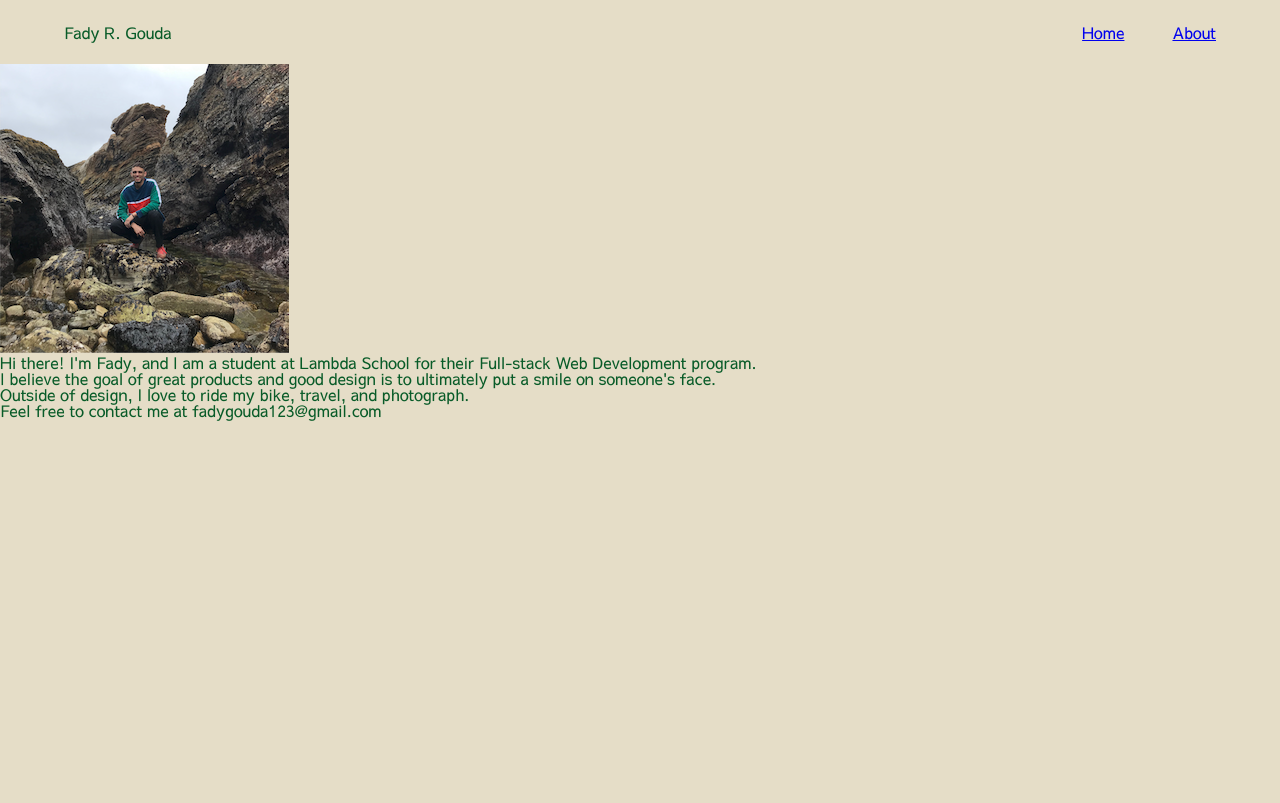
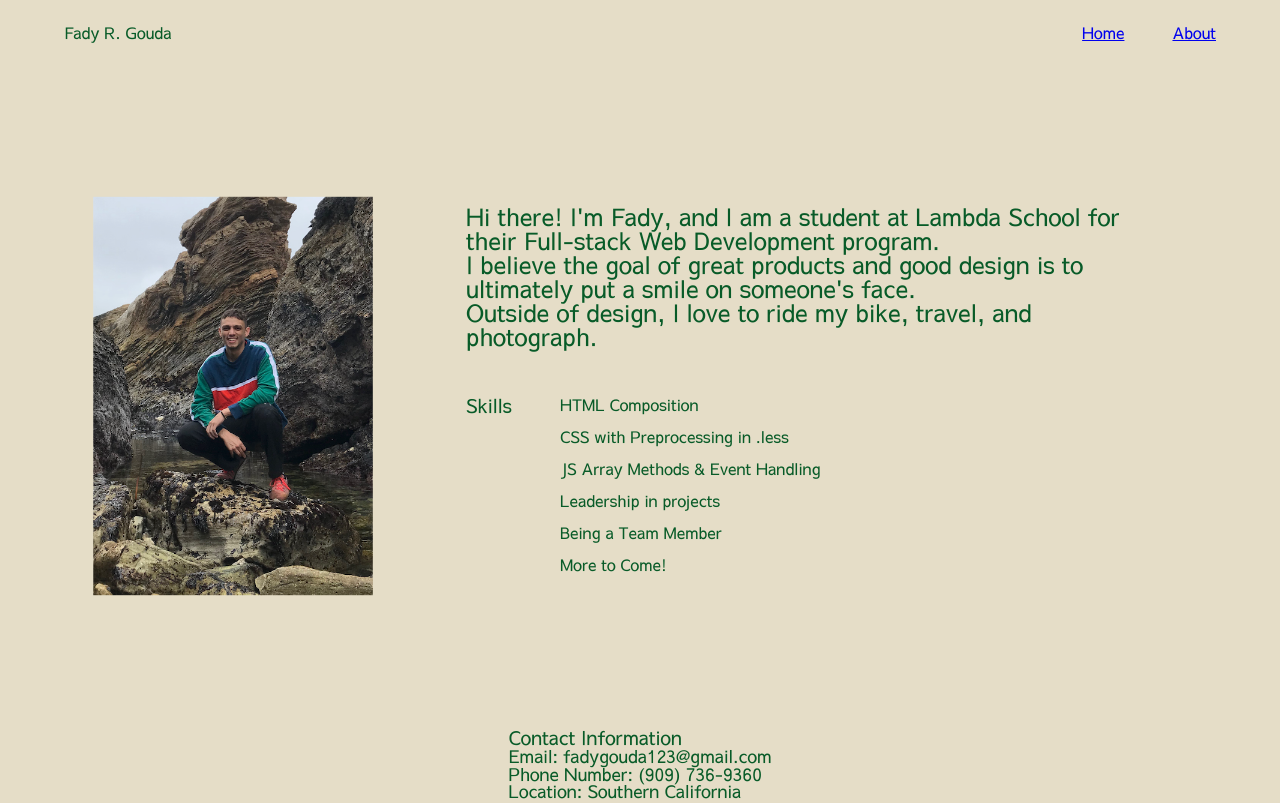
Before and after one commit to fadygouda/Portfolio, a plain HTML site: page about.html in a window 1280 px wide. Drawn offline with Linux system fonts and the light colour scheme.

Commit message:
final rough draft

```diff
--- a/about.html
+++ b/about.html
@@ -6,7 +6,7 @@
 
   <title>About Me</title>
 
-  <link href="css/index.css" rel="stylesheet">
+  <link href="css/aboutme.css" rel="stylesheet">
   <link href="https://fonts.googleapis.com/css?family=Sawarabi+Gothic&display=swap" rel="stylesheet">
 
   <!--[if lt IE 9]>
@@ -25,12 +25,37 @@
         </div>
     </section>
     <section class = 'content'>
-        <div class = 'img-of-me'>
-            <img src = 'img/Screen Shot 2020-03-15 at 7.49.17 PM.png'>
+        <div class = 'left'>
+            <div class = 'img-of-me'>
+                <img src = 'img/Screen Shot 2020-03-15 at 10.22.09 PM.png'>
+            </div>
+            </div>
         </div>
-        <p class = 'info'>Hi there! I'm Fady, and I am a student at Lambda School for their Full-stack Web Development program.<br>
-            I believe the goal of great products and good design is to ultimately put a smile on someone's face.
-            <br>Outside of design, I love to ride my bike, travel, and photograph.<br>
-
-            Feel free to contact me at fadygouda123@gmail.com</p>
+        <div class = 'right'>
+            <div class = 'text'>
+            <p class = 'info'>Hi there! I'm Fady, and I am a student at Lambda School for their Full-stack Web Development program.<br>
+                I believe the goal of great products and good design is to ultimately put a smile on someone's face.
+                <br>Outside of design, I love to ride my bike, travel, and photograph.</p>
+            <div class = 'skills'>
+                <h2>Skills</h2>
+                <ul>
+                    <li>HTML Composition</li><br>
+                    <li>CSS with Preprocessing in .less</li><br>
+                    <li>JS Array Methods & Event Handling</li><br>
+                    <li>Leadership in projects</li><br>
+                    <li>Being a Team Member</li><br>
+                    <li>More to Come!</li><br>
+                </ul>
+            </div>
+        </div>
     </section>
+    <section class = 'bottom'>
+        <div class = 'contact'>
+            <h1>Contact Information</h1>
+            <ul class = 'contact-info'>
+                <li>Email: fadygouda123@gmail.com</li>
+                <li>Phone Number: (909) 736-9360</li>
+                <li>Location: Southern California</li>
+            </ul>
+        </div>
+    </section>
--- /dev/null
+++ b/less/aboutme.less
@@ -0,0 +1,5 @@
+@import 'variables';
+@import 'mixins.less';
+@import 'reset.less';
+@import 'navigation.less';
+@import 'contentpage2.less';
--- /dev/null
+++ b/less/contentpage2.less
@@ -0,0 +1,81 @@
+.content{
+    .display;
+    flex-direction: row;
+    justify-content: space-between;
+    max-width: 90%;
+
+    @media (max-width: 1000px){
+        flex-wrap: wrap;
+    }
+
+    .left{
+        .display;
+        flex-direction: column;
+
+
+        .img-of-me{
+            .display;
+            transform: scale(.6);
+            max-width: 100%;
+            height: auto;
+        }
+
+    }
+    .right{
+        .display;
+        flex-direction: column;
+        justify-content: center;
+
+
+
+        .text{
+            .display;
+            flex-direction: column;
+            margin: 0 auto;
+            @media (max-width: 1000px){
+                margin-left: 20%;
+            }
+
+
+
+
+            .info{
+                font-size: 1.5rem;
+            }
+        }
+        .skills{
+            .display;
+            margin-top: 3rem;
+
+            h2{
+                font-size: 1.2rem;
+                margin-right: 3rem;
+            }
+
+        }
+    }
+}
+.bottom{
+    .display;
+    .contact{
+        .display;
+        flex-direction: column;
+        margin: 0 auto;
+            @media (max-width: 1000px){
+                margin-left: 20%;
+            }
+
+        h1{
+            text-align: left;
+            font-size: 1.2rem;
+        }
+
+        .contact-info{
+            .display;
+            flex-direction: column;
+            font-size: 1.1rem;
+            margin: 0 auto;
+            justify-content: center;
+        }
+    }
+}
```
Also changed, not shown: index.html (+1 -1 lines), css/aboutme.css (added), img/Screen Shot 2020-03-15 at 10.22.09 PM.png (added).
